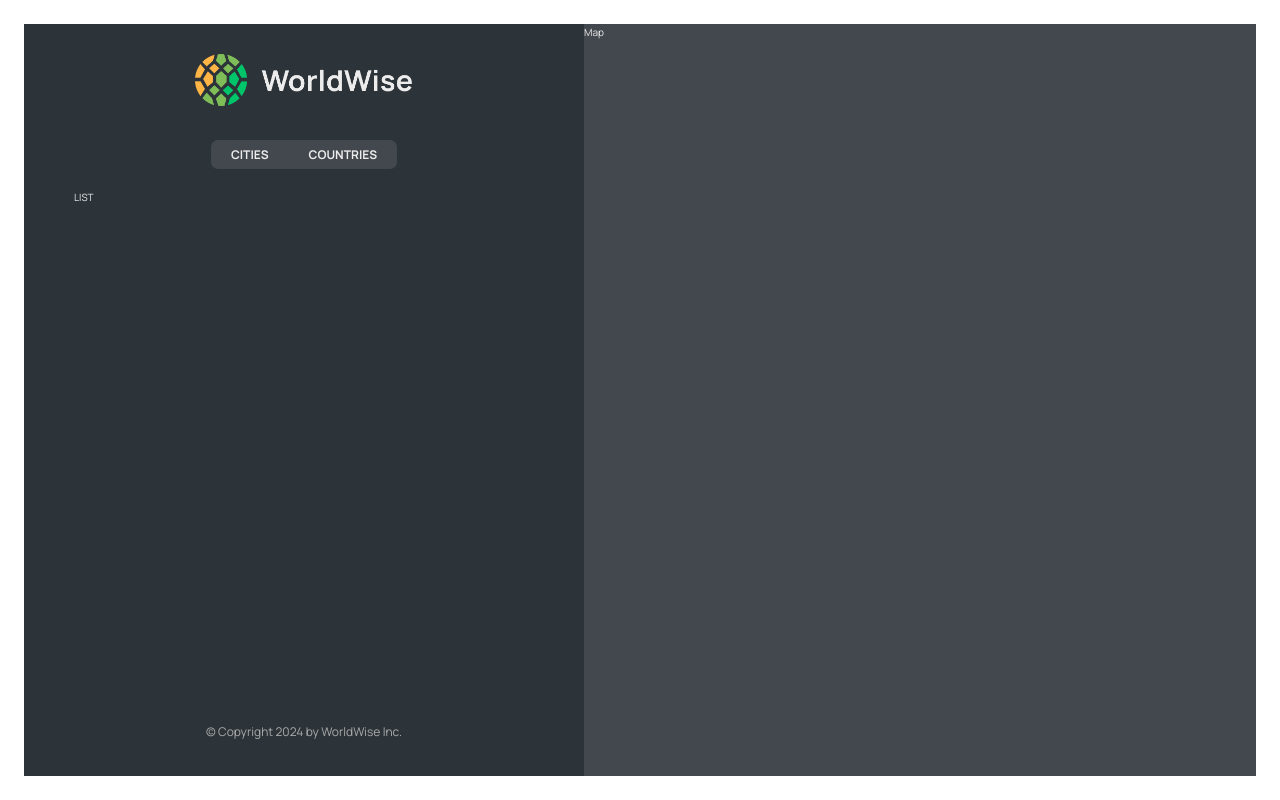
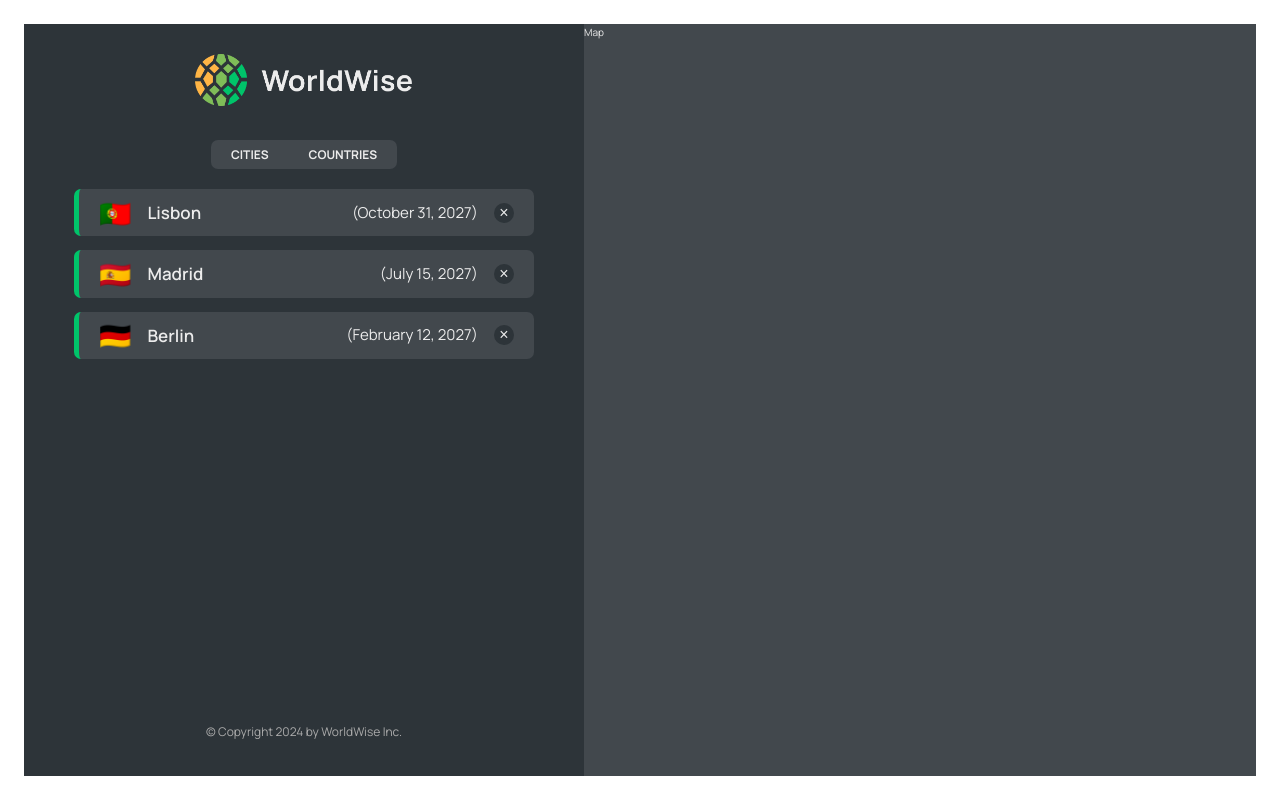
Before and after one commit to Jenseko/worldwise, a React (Vite) app: page /app in a window 1280 px wide. Built offline with nearby package versions, Linux system fonts and the light colour scheme; data requests are answered from the project's data file.

Commit message:
creating the citiesList and cityItem

```diff
--- a/src/App.jsx
+++ b/src/App.jsx
@@ -7,8 +7,30 @@
 import AppLayout from "./pages/AppLayout.jsx";
 import Login from "./pages/Login.jsx";
 import CityList from "./components/CityList.jsx";
+import { useEffect, useState } from "react";
+
+const BASE_URL = "http://localhost:9000";
 
 function App() {
+  const [cities, setCities] = useState([]);
+  const [isLoading, setIsLoading] = useState(false);
+
+  useEffect(function() {
+    async function fetchCities() {
+      try {
+        setIsLoading(true)
+      const res = await fetch(`${BASE_URL}/cities`);
+      const data = await res.json();
+      setCities(data);
+    } catch {
+      alert('There was an error loading data...')
+    } finally {
+      setIsLoading(false)
+    }
+  }
+  fetchCities()
+}, []);
+
   return (
     <BrowserRouter>
       <Routes>
@@ -16,8 +38,8 @@
         <Route path="product" element={<Product />} />
         <Route path="pricing" element={<Pricing />} />
         <Route path="app" element={<AppLayout />}>
-          <Route index element={<CityList />} />
-          <Route path="cities" element={<CityList />} />
+          <Route index element={<CityList cities={cities} isLoading={isLoading}/>} />
+          <Route path="cities" element={<CityList cities={cities} isLoading={isLoading}/>} />
           <Route path="countries" element={<p>Countries</p>} />
           <Route path="form" element={<p>Form</p>} />
         </Route>
--- /dev/null
+++ b/src/components/CityItem.jsx
@@ -0,0 +1,28 @@
+import styles from "./CityItem.module.css";
+
+const formatDate = date =>
+  new Intl.DateTimeFormat("en", {
+    day: "numeric",
+    month: "long",
+    year: "numeric"
+  }).format(new Date(date));
+
+function CityItem({ city }) {
+  const { cityName, emoji, date } = city;
+  return (
+    <li className={styles.cityItem}>
+      <span className={styles.emoji}>
+        {emoji}
+      </span>
+      <h3 className={styles.name}>
+        {cityName}
+      </h3>
+      <time className={styles.date}>
+        ({formatDate(date)})
+      </time>
+      <button className={styles.deleteBtn}>&times;</button>
+    </li>
+  );
+}
+
+export default CityItem;
--- a/src/components/CityList.jsx
+++ b/src/components/CityList.jsx
@@ -1,7 +1,22 @@
+import CityItem from "./CityItem";
+import Spinner from "./Spinner";
+
 import styles from "./CityList.module.css";
+import Message from "./Message";
 
-function CityList() {
-  return <ul className={styles.cityList}>LIST</ul>;
+function CityList({ cities, isLoading }) {
+  if (isLoading) return <Spinner />;
+
+  if (!cities.length)
+    return (
+      <Message message="Add your first city by clicking on a city on the map" />
+    );
+
+  return (
+    <ul className={styles.cityList}>
+      {cities.map(city => <CityItem city={city} key={city.id} />)}
+    </ul>
+  );
 }
 
 export default CityList;
```
